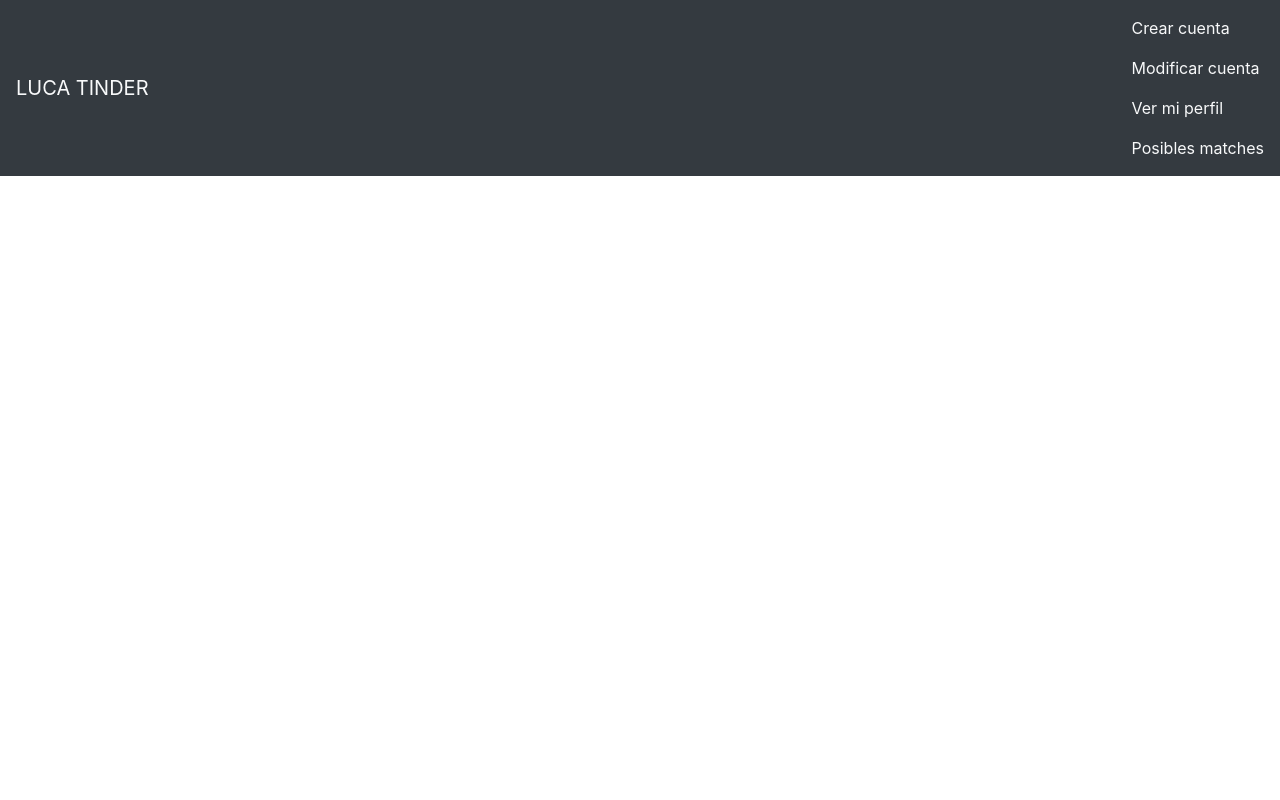
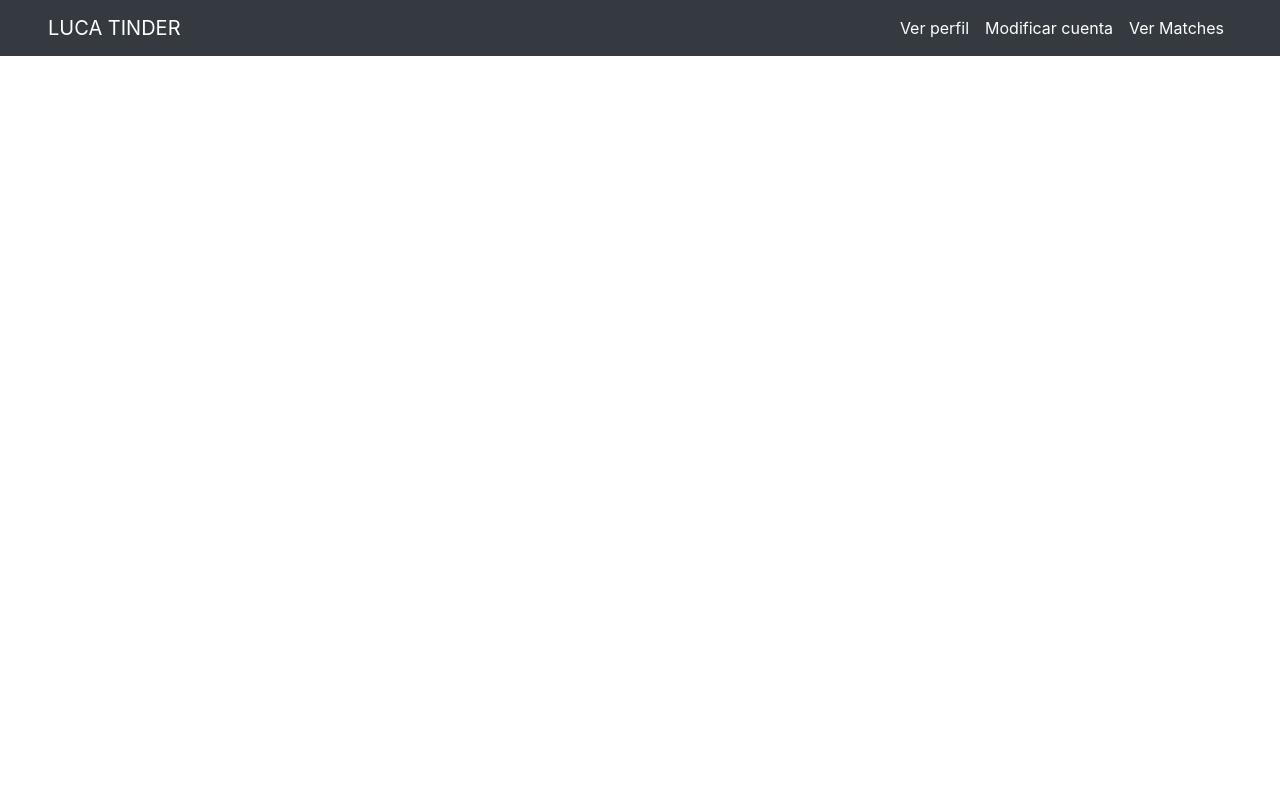
Before and after one commit to Grupo-proyectos-Formacion/LucaTinder, an Angular app in the folder Angular/lucatinder/: page / in a window 1280 px wide. Shown: the top 800 px of the page. Built offline with nearby package versions, Linux system fonts and the light colour scheme.

Commit message:
navbar
creacion de navbar luis

```diff
--- a/Angular/lucatinder/src/app/app.component.html
+++ b/Angular/lucatinder/src/app/app.component.html
@@ -1,26 +1,29 @@
 <!--The content below is only a placeholder and can be replaced.-->
-<div >
-    <nav class="navbar navbar-light  bg-dark fixed-top " id="mainNav">
-          <a class="navbar-brand text-light js-scroll-trigger" href="#page-top">LUCA TINDER</a>
 
-          <div id="navbarResponsive">
-            <ul class="navbar-nav mr-auto">
-              <li class="nav-item">
-                <a class="text-light nav-link"  routerLink="/Alta">Crear cuenta</a>
+<nav class="navbar navbar-expand-lg navbar-light  bg-dark px-5">
+    <a class="navbar-brand text-white"  href="#">LUCA TINDER</a>
+    <button class="navbar-toggler" type="button" data-toggle="collapse" data-target="#navbarSupportedContent" aria-controls="navbarSupportedContent" aria-expanded="false" aria-label="Toggle navigation">
+      <span class="navbar-toggler-icon"></span>
+    </button>
+
+    <div class="collapse navbar-collapse" id="navbarSupportedContent">
+      <ul class="navbar-nav ml-auto">
+        <li class="nav-item active">
+          <a class="nav-link text-white" routerLink="/verPerfil" routerLinkActive="active">Ver perfil <span class="sr-only">(current)</span></a>
         </li>
         <li class="nav-item">
-                  <a class="text-light nav-link"  routerLink="/Modificar">Modificar cuenta</a>
+          <a class="nav-link text-white" routerLink="/Modificar">Modificar cuenta</a>
         </li>
         <li class="nav-item">
-                  <a class="text-light nav-link"  routerLink="/verPerfil">Ver mi perfil</a>
-              </li>
-              <li class="nav-item">
-                  <a class="text-light nav-link"  routerLink="/listarPerfiles">Posibles matches</a>
+          <a class="nav-link text-white" routerLink="/listarPerfiles" tabindex="-1" aria-disabled="true">Ver Matches</a>
         </li>
       </ul>
     </div>
   </nav>
-</div>
+
+
+
+
 
 <div style="min-height: 100vh;" class="row justify-content-center mt-5 pt-5">
   <router-outlet></router-outlet>
--- a/Angular/lucatinder/src/app/services/usuario.service.ts
+++ b/Angular/lucatinder/src/app/services/usuario.service.ts
@@ -38,4 +38,6 @@ export class UsuarioService {
   public getPerfiles(idUsuario) {
     return this.http.get<Usuario[]>(myGlobals.url+"/listar/posiblesMatches/rest/"+idUsuario);
   }
+
+
 }
--- a/Angular/lucatinder/src/app/variables/globals.ts
+++ b/Angular/lucatinder/src/app/variables/globals.ts
@@ -1,5 +1,5 @@
 "use strict";
 //Para ordenadores que no son el de julian
-export const url = "http://10.90.36.105:8080";
+//export const url = "http://10.90.36.105:8080";
 //para el ordenador de julian
-//export const url = "http://localhost:8080";
+export const url = "http://localhost:8080";
```
Lines whose indentation alone changed are shown as unchanged.
